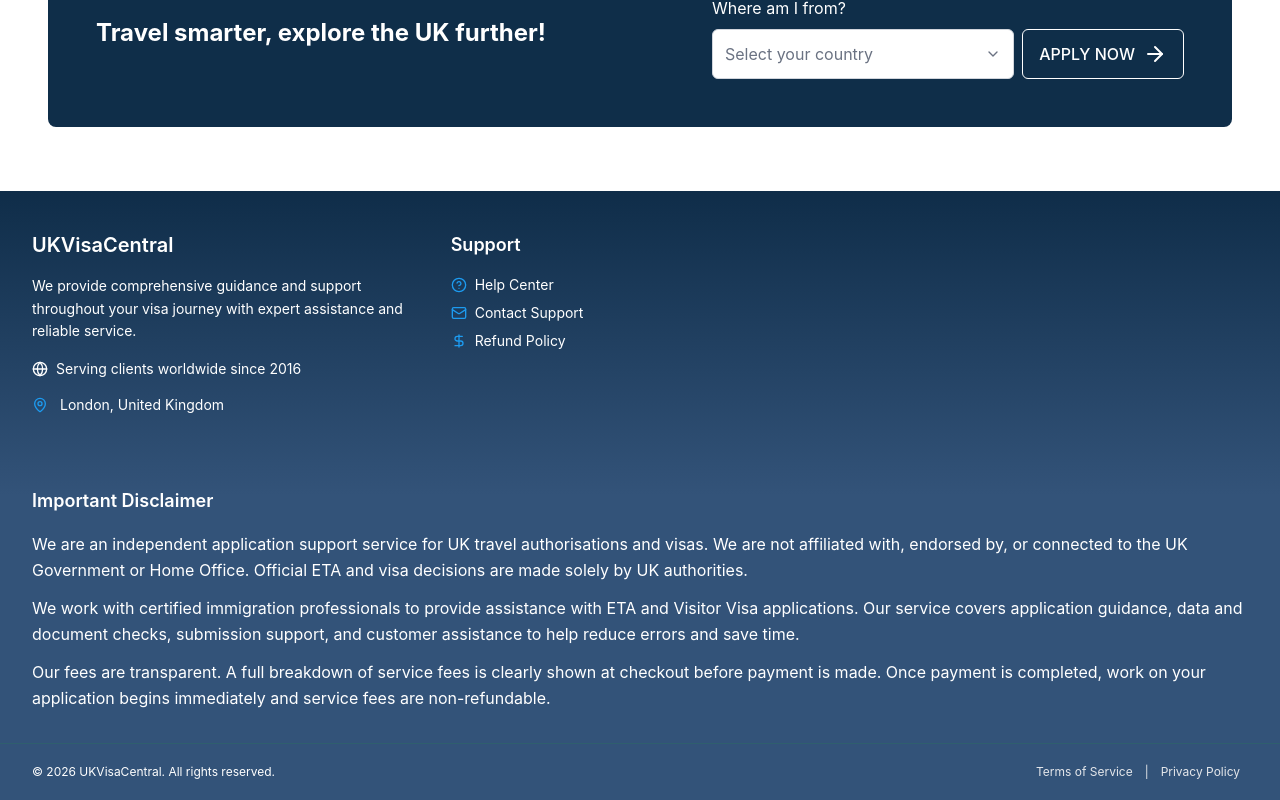
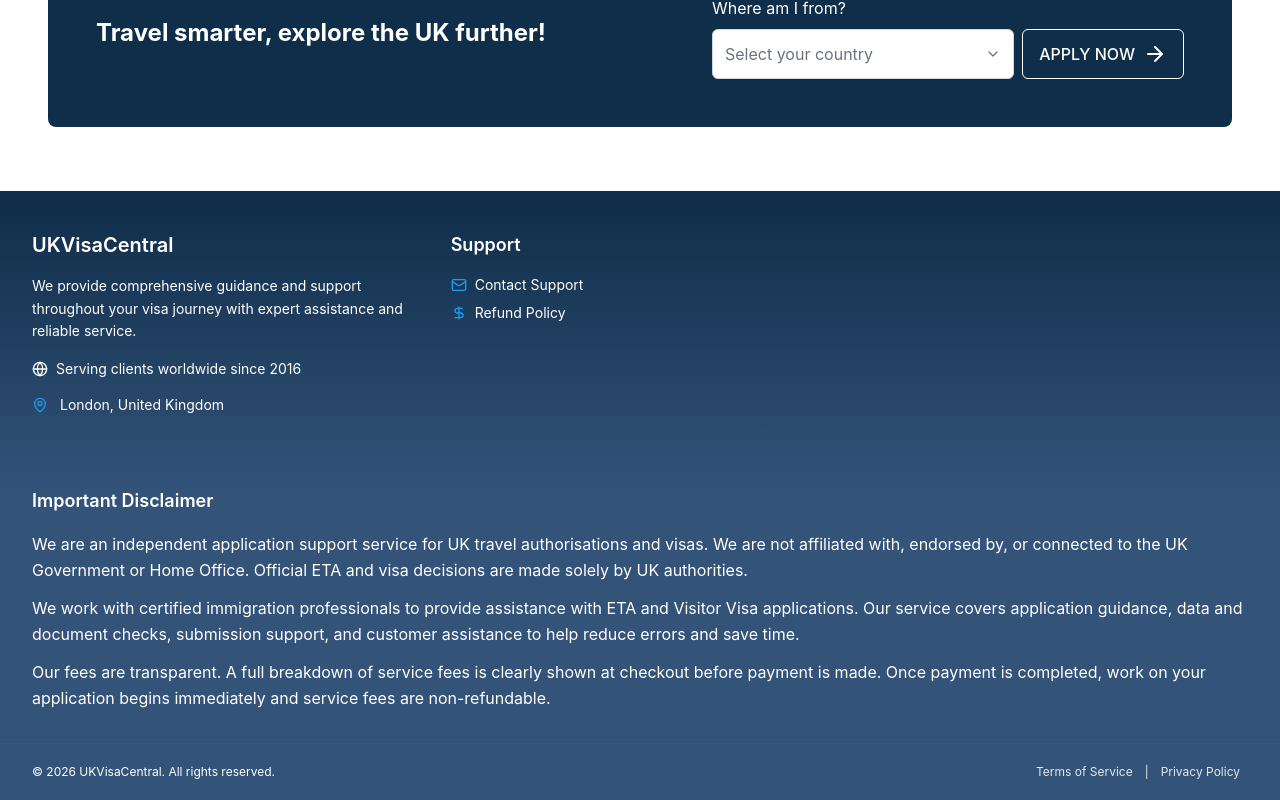
Before and after one commit to dayronleadtech/uktest, a React (Vite) app: page / in a window 1280 px wide. Shown: the part 7621-8421 px from the top of the page. Built offline with nearby package versions, Linux system fonts and the light colour scheme.

Commit message:
Store base url in one place

```diff
--- a/src/components/layout/Footer.tsx
+++ b/src/components/layout/Footer.tsx
@@ -1,19 +1,26 @@
-import { Link, useNavigate } from 'react-router-dom'
-import { MapPin, ChevronRight, Globe, CircleHelp, Mail, DollarSign } from 'lucide-react'
+import { Link } from 'react-router-dom'
+import { MapPin, ChevronRight, Globe, Mail, DollarSign } from 'lucide-react'
+import type { LucideIcon } from 'lucide-react'
 import { useTranslation } from 'react-i18next'
 import { Heading } from '@/components/ui/Heading'
+import { BASE_URL } from '@/constants/constants'
+
+type SupportLink = {
+  key: string
+  Icon: LucideIcon
+  href?: string
+  onClick?: () => void
+}
 
 export function Footer() {
   const { t } = useTranslation('common')
-  const navigate = useNavigate()
   const paragraphs = t('footer.importantDisclaimer.paragraphs', {
     returnObjects: true,
   }) as string[]
 
-  const supportLinks = [
-    { key: 'footer.supportLinks.helpCenter', href: '/help-center', Icon: CircleHelp },
-    { key: 'footer.supportLinks.contactSupport', href: 'https://uk.ukvisaportals.com/contact', Icon: Mail },
-    { key: 'footer.supportLinks.refundPolicy', href: null, Icon: DollarSign, onClick: () => navigate('/refund-policy') },
+  const supportLinks: SupportLink[] = [
+    { key: 'footer.supportLinks.contactSupport', href: `${BASE_URL}/contact`, Icon: Mail },
+    { key: 'footer.supportLinks.refundPolicy', href: `${BASE_URL}/refund`, Icon: DollarSign }
   ]
 
   const locationLinks = [
--- /dev/null
+++ b/src/constants/constants.ts
@@ -0,0 +1 @@
+export const BASE_URL = 'https://uk.ukvisacentral.com'
--- a/src/locales/en/common.ts
+++ b/src/locales/en/common.ts
@@ -44,7 +44,6 @@ export const enCommon = {
       followUs: 'Follow us on social media',
     },
     supportLinks: {
-      helpCenter: 'Help Center',
       contactSupport: 'Contact Support',
       refundPolicy: 'Refund Policy',
     },
--- a/src/routes/PrivacyPolicyPage.tsx
+++ b/src/routes/PrivacyPolicyPage.tsx
@@ -1,5 +1,6 @@
 import { MarketingLayout } from '@/components/layout/MarketingLayout'
 import Banner from '/assets/images/legal-hero-banner.jpg'
+import { BASE_URL } from '@/constants/constants'
 
 export default function PrivacyPolicyPage() {
   return (
@@ -27,7 +28,7 @@ export default function PrivacyPolicyPage() {
                 1. Introduction
               </h2>
               <p className="text-sm md:text-base text-gray-600 leading-relaxed mb-8">
-                This Privacy Policy describes how Active Leadgen LLC, operating
+                This Privacy Policy describes how U.S. Vital Documents LLC, operating
                 under the brand name UK Visa Central (&quot;UK Visa Central,&quot;
                 &quot;we,&quot; &quot;our,&quot; or &quot;us&quot;), collects,
                 uses, discloses, and protects the personal data of users who
@@ -180,7 +181,7 @@ export default function PrivacyPolicyPage() {
               </ul>
               <p className="text-sm md:text-base text-gray-600 leading-relaxed mb-6">
                 To exercise your rights, please <a
-              href="https://uk.ukvisaportals.com/contact"
+              href={`${BASE_URL}/contact`}
               className="text-primary hover:underline"
             >contact us</a>
               </p>
@@ -288,7 +289,7 @@ export default function PrivacyPolicyPage() {
                 </li>
               </ul>
               <p className="text-sm md:text-base text-gray-600 leading-relaxed mb-6">
-                To submit a CCPA request, please <a href="https://uk.ukvisaportals.com/contact" className="text-primary hover:underline">contact us</a>
+                To submit a CCPA request, please <a href={`${BASE_URL}/contact`} className="text-primary hover:underline">contact us</a>
               </p>
             </section>
 
@@ -298,7 +299,7 @@ export default function PrivacyPolicyPage() {
               </h2>
               <p className="text-sm md:text-base text-gray-600 leading-relaxed mb-6">
                 If you have any questions or concerns about this Privacy Policy,
-                please <a href="https://uk.ukvisaportals.com/contact" className="text-primary hover:underline">contact us</a>.
+                please <a href={`${BASE_URL}/contact`} className="text-primary hover:underline">contact us</a>.
               </p>
             </section>
           </div>
--- a/src/routes/TermsConditionsPage.tsx
+++ b/src/routes/TermsConditionsPage.tsx
@@ -1,5 +1,6 @@
 import { MarketingLayout } from '@/components/layout/MarketingLayout'
 import Banner from '/assets/images/legal-hero-banner.jpg'
+import { BASE_URL } from '@/constants/constants'
 
 export default function TermsConditionsPage() {
   return (
@@ -29,7 +30,7 @@ export default function TermsConditionsPage() {
           </h2>
           <p className="text-sm md:text-base text-gray-600 leading-relaxed mb-8">
             These Terms and Conditions ("Agreement") outline the legally binding
-            terms between you ("User," "you," or "your") and Active Leadgen LLC,
+            terms between you ("User," "you," or "your") and U.S. Vital Documents LLC,
             operating as UK Visa Central ("we," "us," or "our"). This Agreement
             governs your access to and use of our website, mobile applications,
             and all related services (collectively, the "Services").
@@ -274,7 +275,7 @@ export default function TermsConditionsPage() {
           <p className="text-sm md:text-base text-gray-600 leading-relaxed mb-6">
             All content available on the UK Visa Central website and applications
             — including text, graphics, logos, icons, software, and layout
-            design — is the intellectual property of Active Leadgen LLC or its
+            design — is the intellectual property of U.S. Vital Documents LLC or its
             licensors. You may not reproduce, modify, distribute, or use this
             content without our prior written consent.
           </p>
@@ -302,7 +303,7 @@ export default function TermsConditionsPage() {
             12. Limitation of Liability
           </h2>
           <p className="text-sm md:text-base text-gray-600 leading-relaxed mb-4">
-            To the fullest extent permitted by law, Active Leadgen LLC shall not
+            To the fullest extent permitted by law, U.S. Vital Documents LLC shall not
             be liable for any indirect, incidental, special, or consequential
             damages resulting from:
           </p>
@@ -372,7 +373,7 @@ export default function TermsConditionsPage() {
           </h2>
           <p className="text-sm md:text-base text-gray-600 leading-relaxed mb-4">
             For any questions or concerns regarding these Terms, please <a
-              href="https://uk.ukvisaportals.com/contact"
+              href={`${BASE_URL}/contact`}
               className="text-primary hover:underline"
             >contact us</a>
           </p>
--- a/src/routes/TripDetailsPage.tsx
+++ b/src/routes/TripDetailsPage.tsx
@@ -5,6 +5,7 @@ import { Heading } from '@/components/ui/Heading'
 import { CountrySelect } from '@/components/ui/CountrySelect'
 import { ELIGIBLE_COUNTRIES } from '@/data/countries'
 import { useUiStore } from '@/store/uiStore'
+import { BASE_URL } from '@/constants/constants'
 
 /** Default passport selection to match live reference (Spain). */
 const SPAIN_COUNTRY_ID = 'cmfmdxfi7001012jll0ar6q8c'
@@ -140,7 +141,7 @@ export default function TripDetailsPage() {
               </div>
 
               <a
-                href="https://uk.ukvisaportals.com/application?step=open"
+                href={`${BASE_URL}/application`}
                 target="_blank"
                 rel="noreferrer"
                 className="mt-8 w-full inline-flex items-center justify-center gap-2 rounded-lg bg-[#005a30] hover:bg-[#004d28] text-white font-bold text-base py-4 px-6 transition-colors"
```
